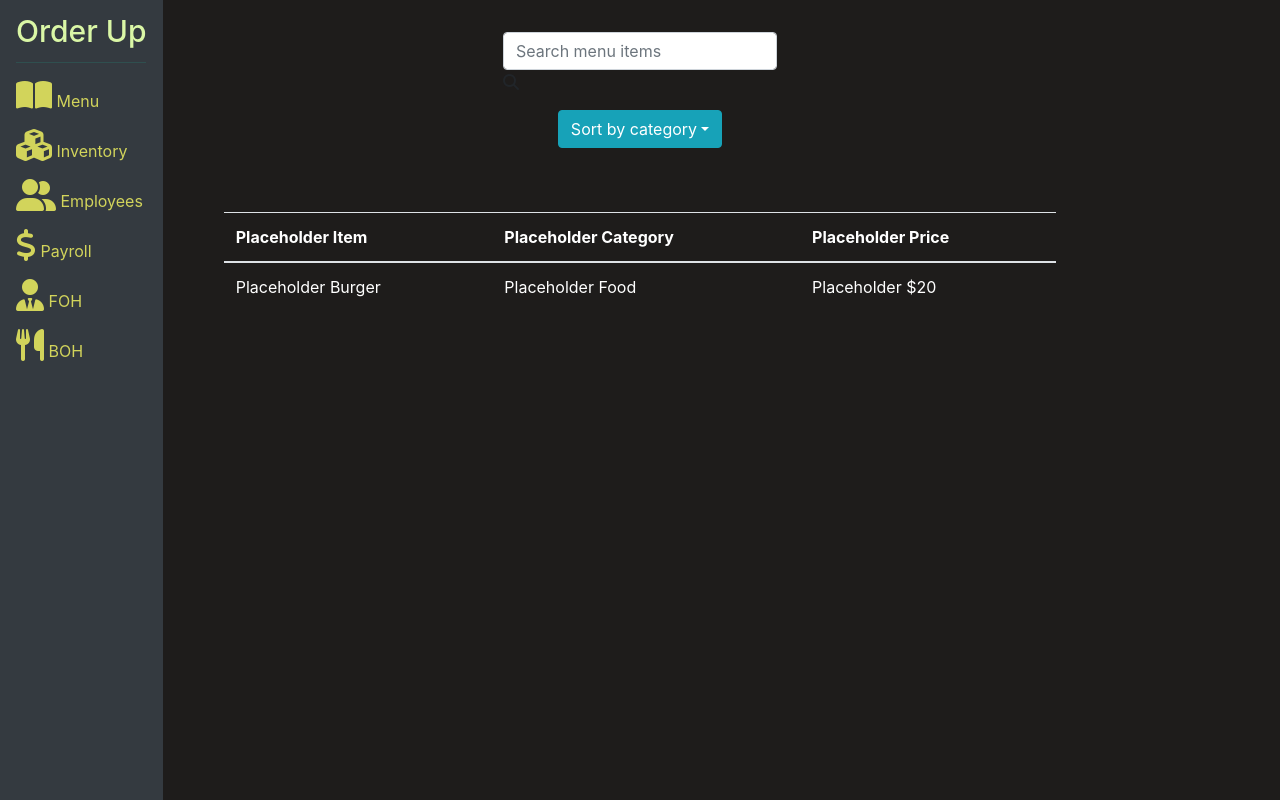
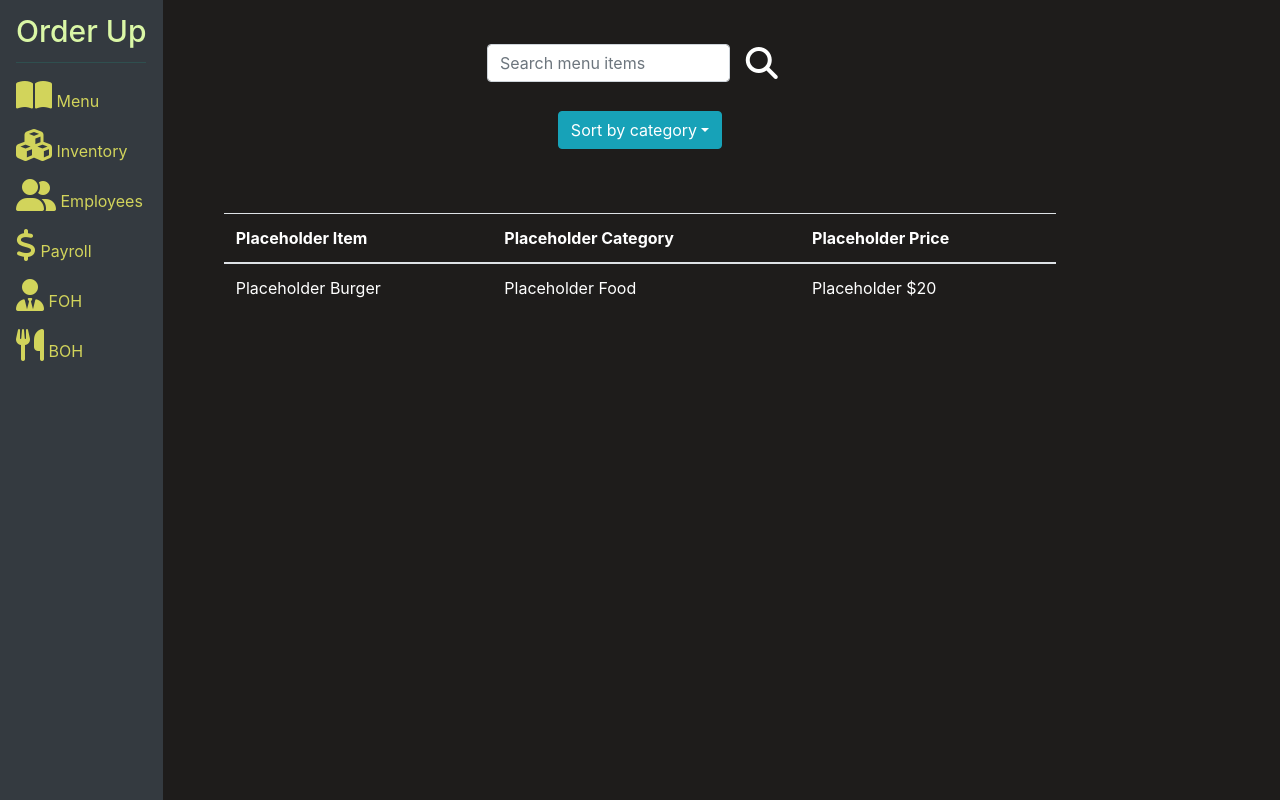
Before and after one commit to justnle/order-up, a React (Create React App) app in the folder client/: page / in a window 1280 px wide. Built offline with nearby package versions, Linux system fonts and the light colour scheme.

Commit message:
Made icon white so it shows up in dark mode

```diff
--- a/client/src/components/SearchBar/index.js
+++ b/client/src/components/SearchBar/index.js
@@ -1,10 +1,10 @@
 import React from "react";
-
+import "./style.css";
 function SearchBar(props) {
   return (
-    <div className="form-group">
+    <div className="form-group" id="searchbar">
       <input className="form-control" {...props} />
-      <i class="fas fa-search"></i>
+      <i className="fas fa-search fa-2x" id="searchicon"></i>
     </div>
   );
 }
--- /dev/null
+++ b/client/src/components/SearchBar/style.css
@@ -0,0 +1,8 @@
+#searchicon {
+  color: white !important;
+  padding: 5%;
+}
+#searchbar {
+  display: flex;
+  flex-direction: row;
+}
```
